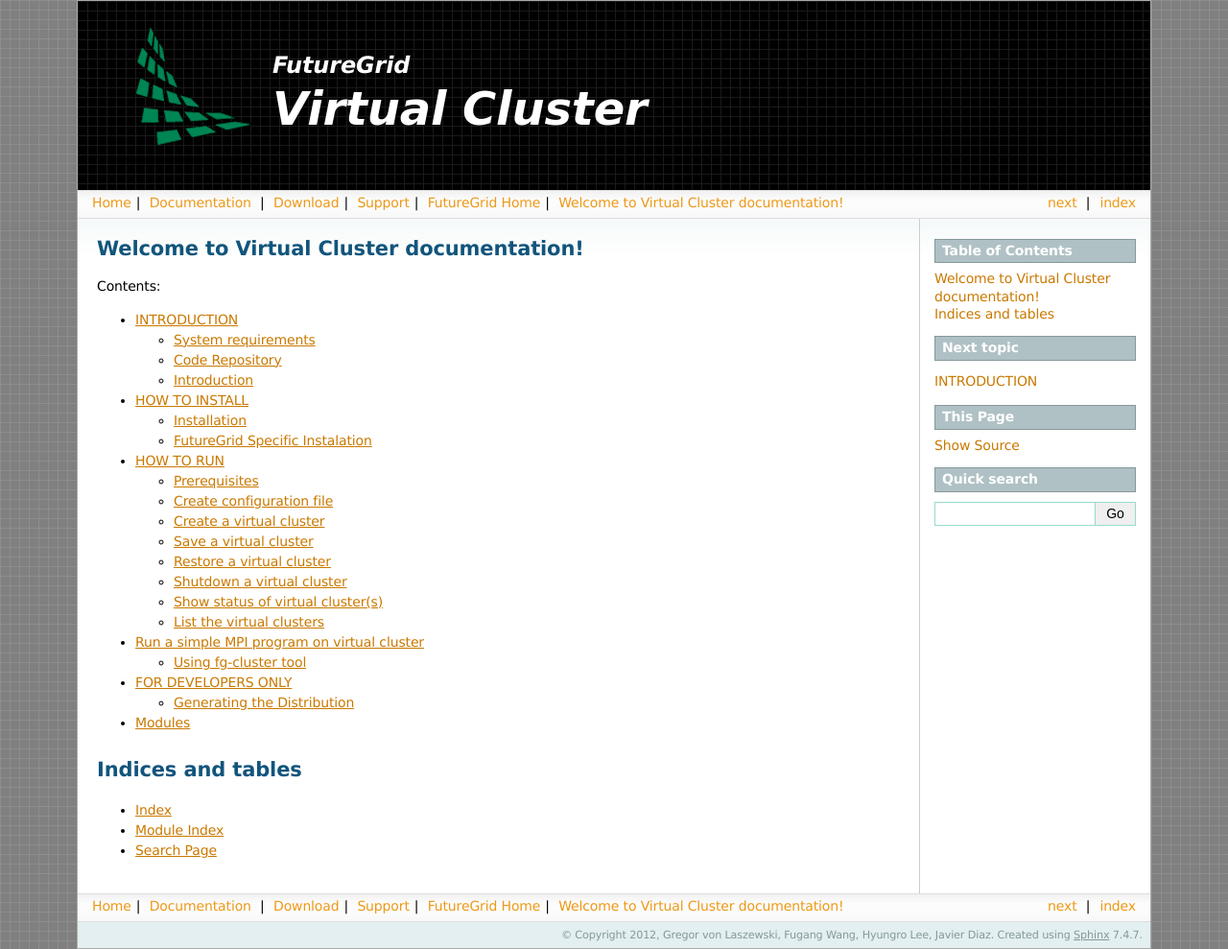
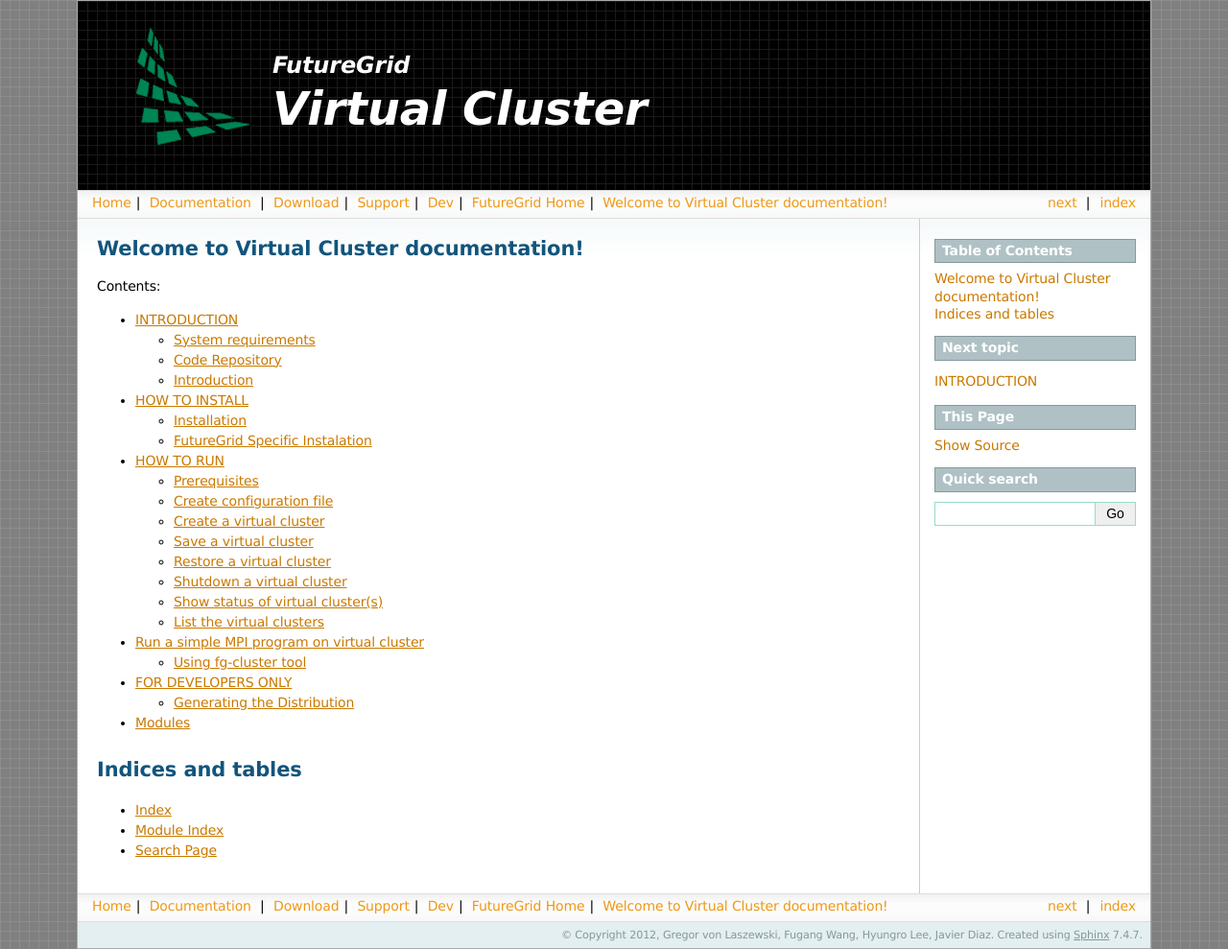
Before and after one commit to futuregrid/virtual-cluster, a Sphinx documentation site: the page built from doc/source/index.rst, in a window 1280 px wide. Shown: the whole page at 96% size. Built offline with Sphinx 7.4.7, drawn with Linux system fonts in a browser that asks for light colours; formulas are drawn with MathJax 3; pages that are not in the unit, such as notebooks, are missing from menus.

Commit message:
link do doc

```diff
--- a/doc/source/_templates/layout.html
+++ b/doc/source/_templates/layout.html
@@ -8,6 +8,7 @@
         <li><a href="{{ pathto('intro') }}">Documentation </a>|&nbsp;</li>
         <li><a href="{{ pathto('download') }}">Download</a>|&nbsp;</li>
         <li><a href="{{ pathto('support') }}">Support</a>|&nbsp;</li>
+        <li><a href="http://futuregrid.github.com/doc/">Dev</a>|&nbsp;</li>
         <li><a href="https://portal.futuregrid.org/">FutureGrid Home</a>|&nbsp;</li>
 {% endblock %}
 
```
